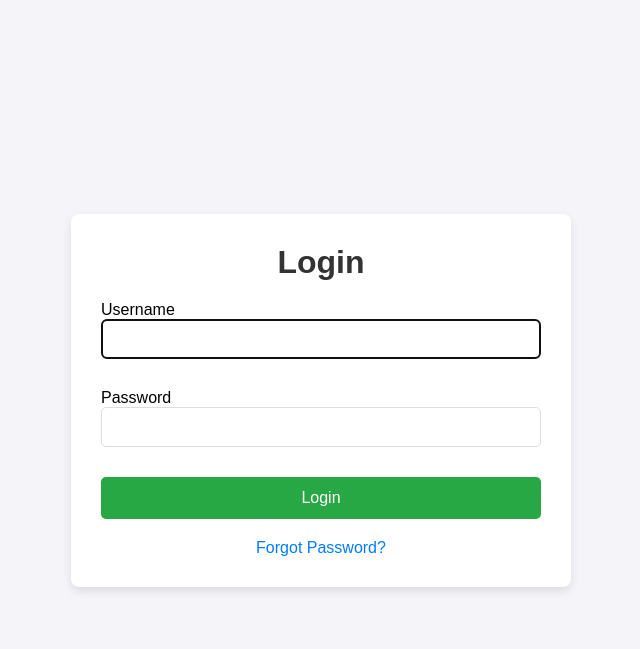
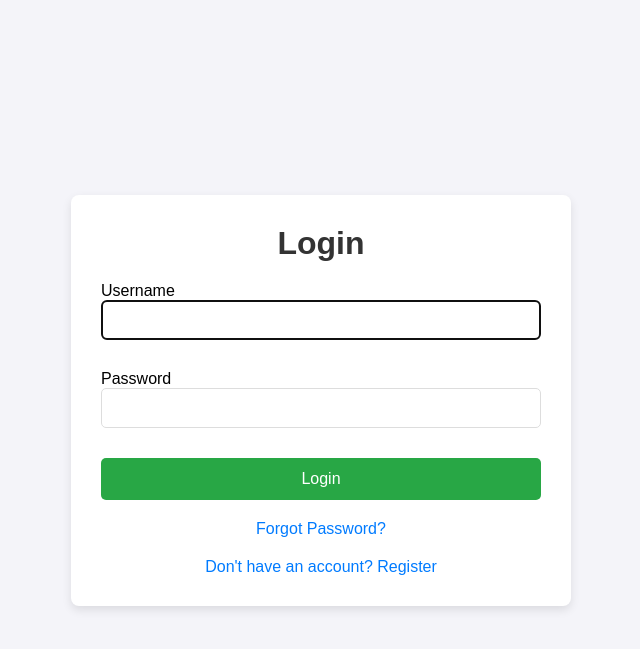
Before and after one commit to jerrynabango/Shamba, a Django app: page /login/ in a window 1280 px wide. Shown: the top 649 px of the page, without its empty margins (319-959 px from the left). Run offline with Django 5.2, Linux system fonts and the light colour scheme.

Commit message:
Register redirection @ login & pillow installation

```diff
--- a/Shamba/templates/login.html
+++ b/Shamba/templates/login.html
@@ -85,16 +85,18 @@
             background-color: #218838;
         }
 
-        .back-link {
-            display: block;
+        .link-group {
             text-align: center;
             margin-top: 20px;
+        }
+
+        .link-group a {
             font-size: 1rem;
             color: #007bff;
             text-decoration: none;
         }
 
-        .back-link:hover {
+        .link-group a:hover {
             text-decoration: underline;
         }
     </style>
@@ -139,7 +141,12 @@
             <button type="submit">Login</button>
         </form>
 
-        <a href="password_reset" class="back-link">Forgot Password?</a>
+        <div class="link-group">
+            <a href="password_reset">Forgot Password?</a>
+        </div>
+        <div class="link-group">
+            <a href="{% url 'register' %}">Don't have an account? Register</a>
+        </div>
     </div>
 </body>
 </html>
--- a/requirements.txt
+++ b/requirements.txt
@@ -15,3 +15,4 @@ whitenoise==6.0.0
 python-decouple==3.8
 channels==4.2.0
 channels_redis==4.2.1
+Pillow==9.4.0
```
